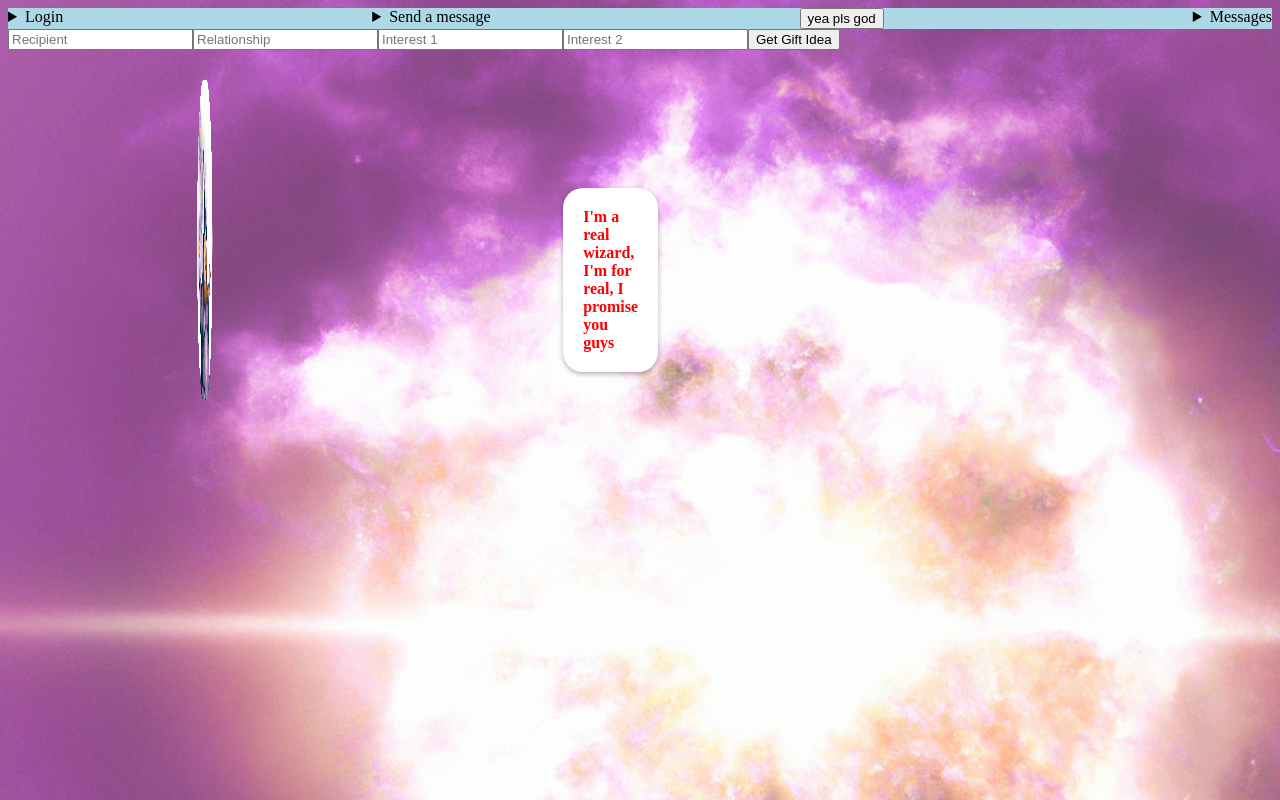
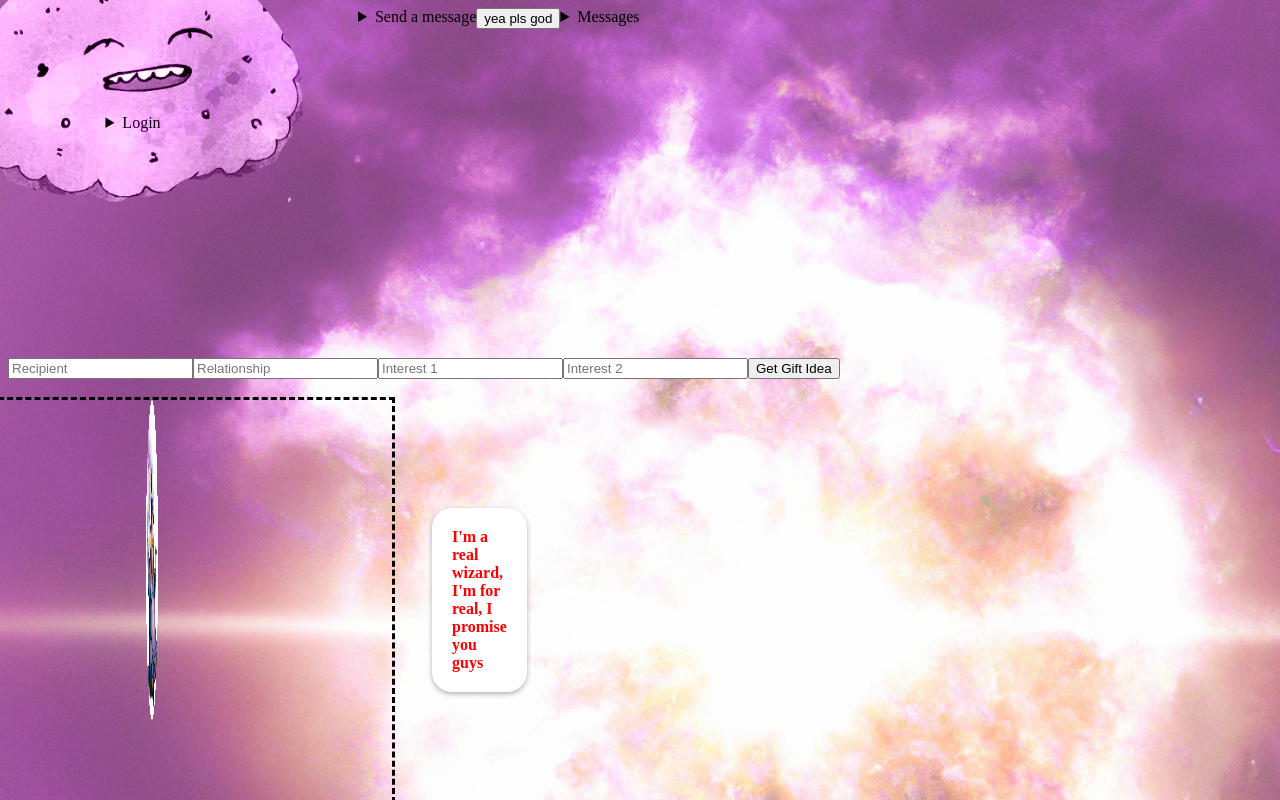
Before and after one commit to Fussyotter/sage_front, a Next.js app in the folder sage/: page / in a window 1280 px wide. Built offline with nearby package versions, Linux system fonts and the light colour scheme.

Commit message:
testing animation on separate branch

```diff
--- a/sage/pages/index.js
+++ b/sage/pages/index.js
@@ -14,16 +14,18 @@ import Cors from 'cors';
 export default function Home() {
 
   return (
+		<><div className='header'>
+			<div className='nav'>
+				<Login />
+			</div>
+			<div className='messageComponents'>
+				<UserMessage />
+				<ChatDisplay />
+			</div>
+      </div>
 
-    <>
-    <div className='nav'>
-      <Login/>
-      <UserMessage/>
-      <ChatDisplay/>
-
-    </div>
-    <Background/>
-      <GiftParams/>
-    </>
-  )
+			<GiftParams />
+			<Background />
+		</>
+	);
 }
--- a/sage/styles/globals.css
+++ b/sage/styles/globals.css
@@ -1,6 +1,7 @@
 :root {
   background-image: url('/backdrop2.png');
   background-size: cover;
+  margin:0;
   /* --max-width: 1100px;
   --border-radius: 12px;
   --font-mono: ui-monospace, Menlo, Monaco, 'Cascadia Mono', 'Segoe UI Mono',
@@ -40,10 +41,38 @@
   --card-rgb: 180, 185, 188;
   --card-border-rgb: 131, 134, 135; */
 }
+.header {
+  display:flex;
+  flex-wrap: wrap;
+  align-items: flex-start;
+}
+.messageComponents {
+  display:flex;
+  flex-wrap: wrap;
+  align-items:flex-start;
+  flex-basis:50%;
+}
 .nav {
-      display: flex;
-      justify-content: space-between;
-      background-color: #ADD8E6;
+  display: flex;
+  /* flex-basis: 50%; */
+  justify-content: space-around;
+  align-items:center;
+  background-image: url('/cloud3.png');
+  background-size: contain;
+  background-repeat: no-repeat;
+  /* background-position-x: -10px center; */
+    /* move image 20px to the right */
+  /* background-position-y: center; */
+  position: relative;
+  box-sizing: border-box;
+  top:-60px;
+  left: -50px;
+  width: 350px;
+  height: 350px;
+  padding: 40px;
+  z-index: 1;
+  mix-blend-mode: luminosity;
+  border-radius: 500px;
 }
 /* trying weird container animation */
 /* .container {
@@ -58,31 +87,34 @@
  animation-timing-function: cubic-bezier(0.25, 0.1, 0.25, 1) infinite;
 } */
 .container {
-  position:fixed;
+  position:relative;
   height: 50vh;
-  width:40%;
+  width:50vh;
+  padding:0;
+  /* display:flex; */
+  /* align-content: center; */
   /* top: 20%; */
   /* left: 50%; */
   /* transform: translate(-50%, -50%); */
   /* left: 50%;  */
-  /* border-style: dashed; */
-  border-radius:50%;
+  border-style: dashed;
+  z-index: -1;
   /* overflow: hidden; */
   /* margin: 0 auto; */
 }
 .container.moving {
   position:fixed;
   animation: slide 9s ease-in-out infinite;
-  top:35%;
-  left:20%;
+  top:75%;
+  left:15%;
     transform: translate(-50%, -50%);
 
 }
 
 .container.fixed {
 position: fixed;
-top: 35%;
-left: 20%;
+top: 75%;
+left: 15%;
 transform: translate(-50%, -50%);
 }
 .container.fixed .overlay {
@@ -148,21 +180,19 @@ transform: translate(-50%, -50%);
   }
 }
 .background {
-  position: absolute;
+  position: relative;
   top:0;
   left: 0;
   width: 80%;
   height: 80%;
-  z-index: -1;
+  /* z-index: -1; */
   animation: Background 30s ease infinite;
-  background-size: cover;
+  background-size: contain;
+  background-repeat: no-repeat;
   background-image: url('/wizard.png');
-  background-repeat: no-repeat;
   /* disable image repetition */
   transform-style: preserve-3d;
-  /* transform: translateZ(-40px) rotateY(0deg); */
-  /* filter: blur(1px); */
-  border-radius: 500px;
+  border-radius: 50%;
 }
 @keyframes Background {
   0% {
```
Also changed, not shown: sage/public/cloud1.png (added), sage/public/cloud3.png (added).
